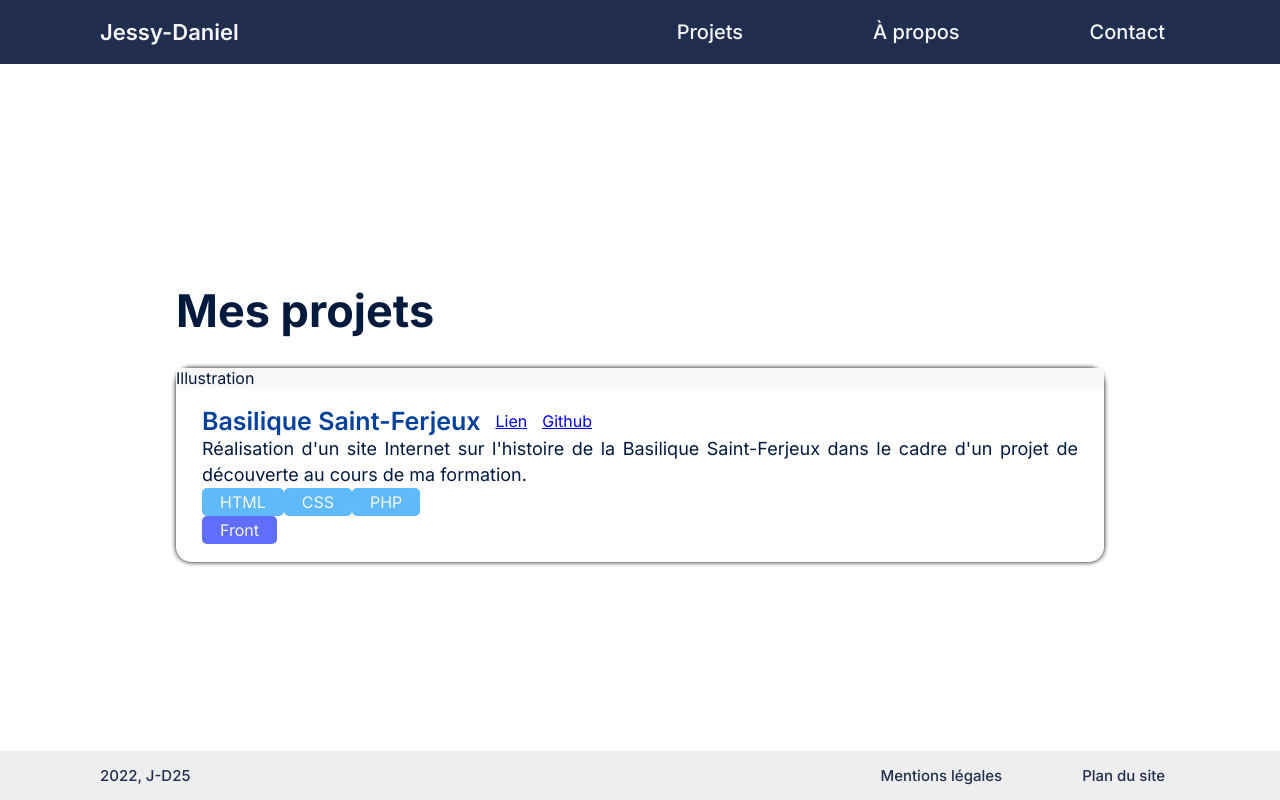
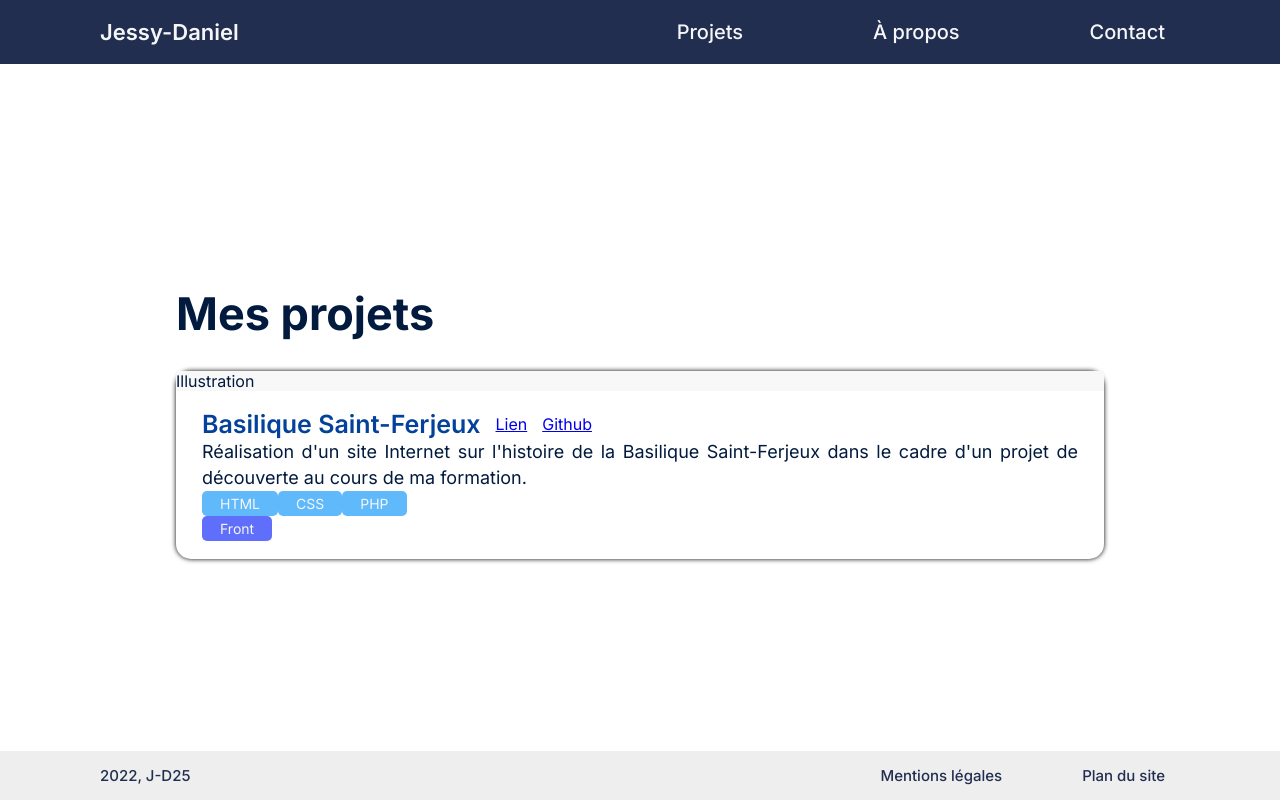
Before and after one commit to J-D25/portfolio, a React (Create React App) app: page /project in a window 1280 px wide. Built offline with nearby package versions, Linux system fonts and the light colour scheme.

Commit message:
src/components/ProjectsLanguages.css : change font-size

```diff
--- a/src/components/ProjectsLanguages.css
+++ b/src/components/ProjectsLanguages.css
@@ -1,5 +1,5 @@
 p.ProjectsLanguages {
-    font-size: 1rem;
+    font-size: .875rem;
     border-radius: 5px;
     padding: .25rem 1.125rem;
     color: var(--color__white);
```
